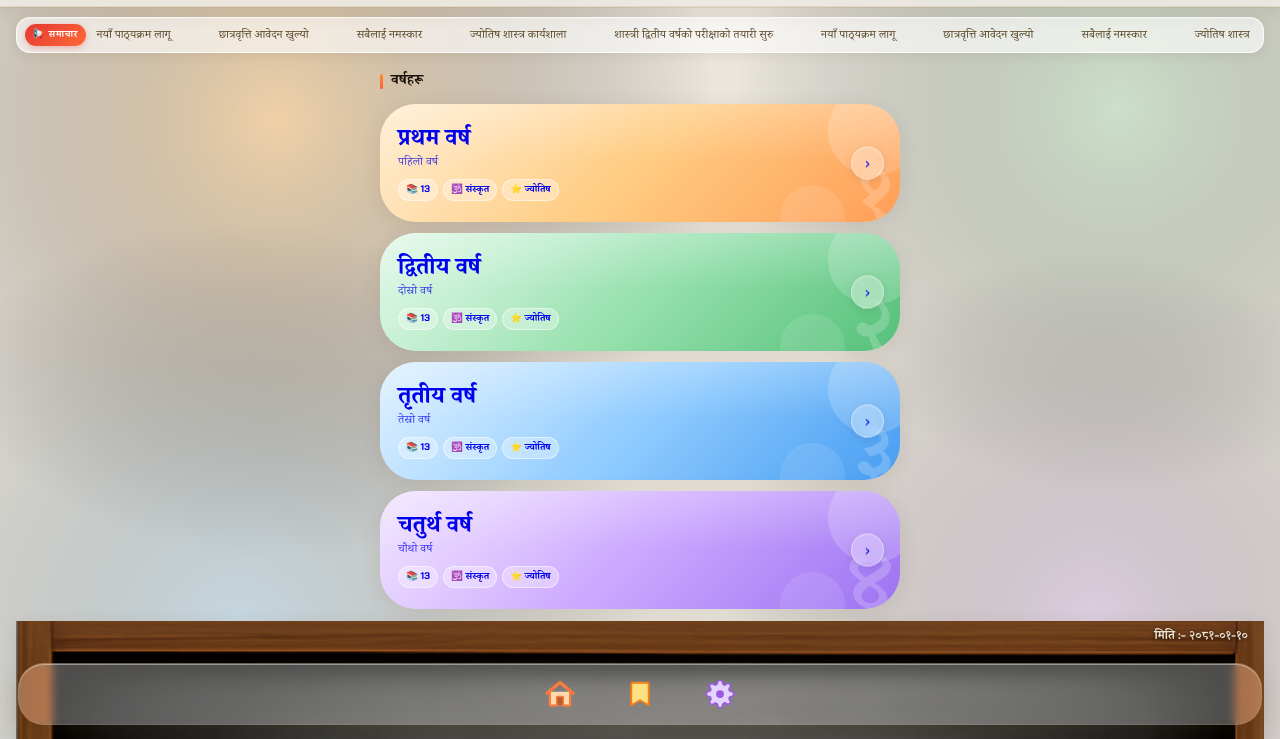
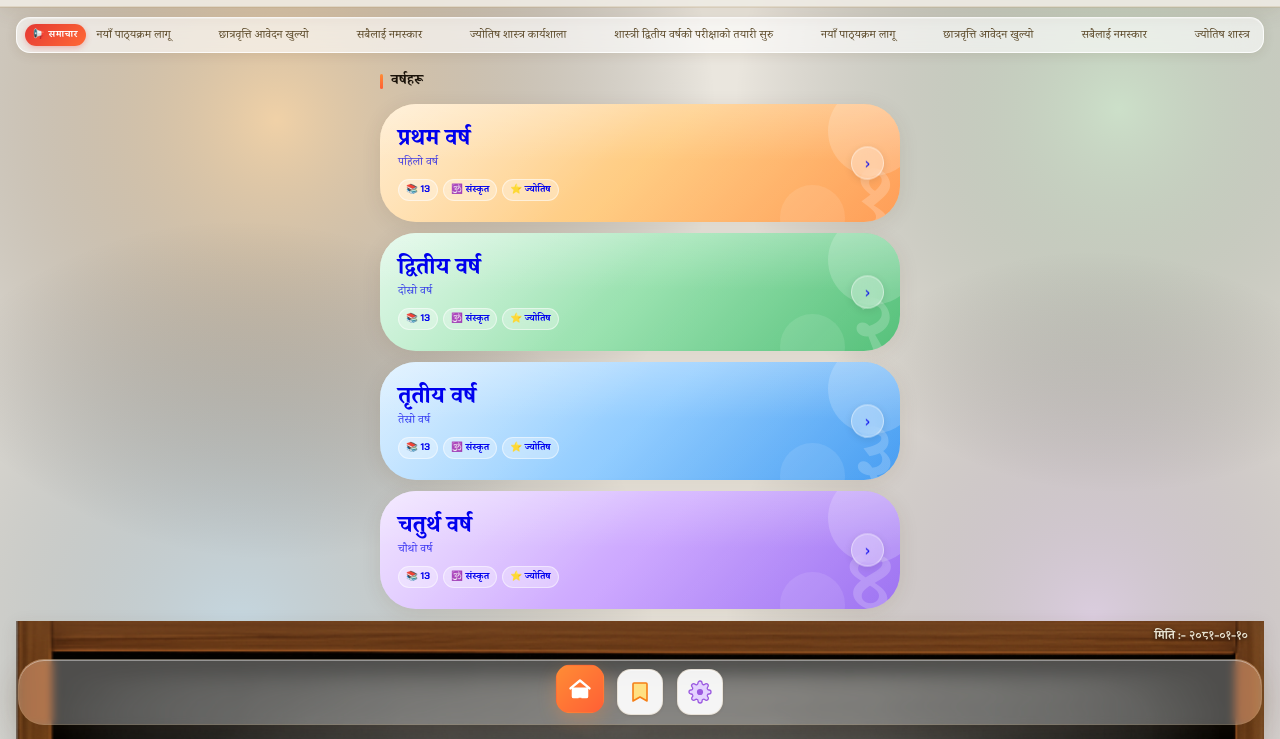
Before and after one commit to pratikadhikari98/Shastri_Portal, a plain HTML site: page index.html in a window 1280 px wide. Shown: the part 61-800 px from the top of the page. Drawn offline with Linux system fonts and the light colour scheme; no server answers; a web font is replaced by a local one.

Commit message:
Add files via upload

```diff
--- a/css/style.css
+++ b/css/style.css
@@ -1062,8 +1062,8 @@ input[type=range].dm-slider {
 .bot-nav {
   position:fixed; bottom:14px; left:18px; right:18px; z-index:150;
   border-radius:26px;
-  display:flex; align-items:center; justify-content:center; gap:30px;
-  padding:10px 22px;
+  display:flex; align-items:center; justify-content:center; gap:14px;
+  padding:10px 16px;
   isolation: isolate; /* भित्रको content लाई पछाडिको glass-layer बाट स्वतन्त्र stacking context दिने */
 }
 .bot-nav::before {
@@ -1075,33 +1075,37 @@ input[type=range].dm-slider {
   border-radius:26px;
   box-shadow:0 8px 28px var(--shadow-lg), inset 0 1px 0 rgba(255,255,255,0.4);
 }
-.nav-item { display:flex; flex-direction:column; align-items:center; gap:4px; cursor:pointer; padding:6px 10px; text-decoration:none; color:var(--text-3); flex:none; position:relative; transition:color var(--t-fast) var(--ease-out) !important; -webkit-tap-highlight-color: transparent; }
-.nav-item.on { color:var(--accent); }
-.nav-item:hover { color:var(--accent); }
-.nav-item:active .nav-ico { transform:scale(0.88); }
-.nav-ico { width:30px; height:30px; display:flex; align-items:center; justify-content:center; pointer-events:none; position:relative; z-index:1; transition:transform 0.15s var(--ease-out) !important; }
-.nav-ico svg { width:30px; height:30px; display:block; pointer-events:none; }
-.nav-item.on  .nav-ico { transform:scale(1.16); }
+.nav-item { display:flex; flex-direction:column; align-items:center; gap:4px; cursor:pointer; padding:0; text-decoration:none; color:var(--text-3); flex:none; position:relative; -webkit-tap-highlight-color: transparent; }
+.nav-item:active .nav-ico { transform:translateY(1px) scale(0.94); }
+
+/* हरेक icon आफ्नै छुट्टै card — जस्तो अपलोड गरेको साइटको bottom bar मा छ */
+.nav-ico {
+  width:46px; height:46px; border-radius:14px;
+  background:var(--surface-high);
+  border:1px solid var(--border);
+  box-shadow:0 1px 3px var(--shadow), inset 0 1px 0 rgba(255,255,255,0.5);
+  display:flex; align-items:center; justify-content:center;
+  position:relative; z-index:1;
+  transition: transform 0.18s var(--ease-spring), box-shadow 0.18s var(--ease-out), background 0.18s var(--ease-out) !important;
+}
+.nav-ico svg { width:24px; height:24px; display:block; pointer-events:none; }
+.nav-item:hover .nav-ico { transform:translateY(-3px); box-shadow:0 6px 14px var(--shadow-lg); }
+
+/* Active ट्याब — accent रङको card, हल्का माथि उठेको */
+.nav-item.on .nav-ico {
+  background:linear-gradient(135deg,var(--accent),var(--accent-2));
+  border-color:transparent;
+  box-shadow:0 6px 16px var(--accent-glow);
+  transform:translateY(-3px) scale(1.06);
+}
+.nav-item.on .nav-ico svg { filter:brightness(0) invert(1); } /* active हुँदा icon सेतो देखिने */
 .nav-lbl { display:none; }
-
-/* ── एउटै sliding indicator — ट्याब बदल्दा एउटैबाट अर्कोमा गुड्दै जाने, jelly-squish सहित ── */
-.nav-indicator {
-  position:absolute; top:38%; left:16.666%; width:54px; height:54px; border-radius:18px;
-  transform: translate(-50%,-50%);
-  background: rgba(255,106,26,0.55);
-  pointer-events:none; z-index:0;
-  transition: left 0.5s cubic-bezier(.22,1,.36,1), top 0.5s cubic-bezier(.22,1,.36,1),
-              width 0.32s cubic-bezier(.34,1.56,.64,1), height 0.32s cubic-bezier(.34,1.56,.64,1),
-              background-color 0.3s var(--ease-out);
-  will-change: left, top, width, height;
-}
-.nav-indicator.stretch { width: 70px; }
 
 .nav-ico.nav-pop { animation: navIconPop 0.4s var(--ease-spring); }
 @keyframes navIconPop {
-  0%   { transform: scale(0.6) rotate(-6deg); }
-  50%  { transform: scale(1.28) rotate(2deg); }
-  100% { transform: scale(1.16) rotate(0deg); }
+  0%   { transform: translateY(-3px) scale(0.75) rotate(-6deg); }
+  50%  { transform: translateY(-3px) scale(1.18) rotate(2deg); }
+  100% { transform: translateY(-3px) scale(1.06) rotate(0deg); }
 }
 
 /* स्क्रोल गर्दा बटम नेभ लुक्ने/देखिने */
```
